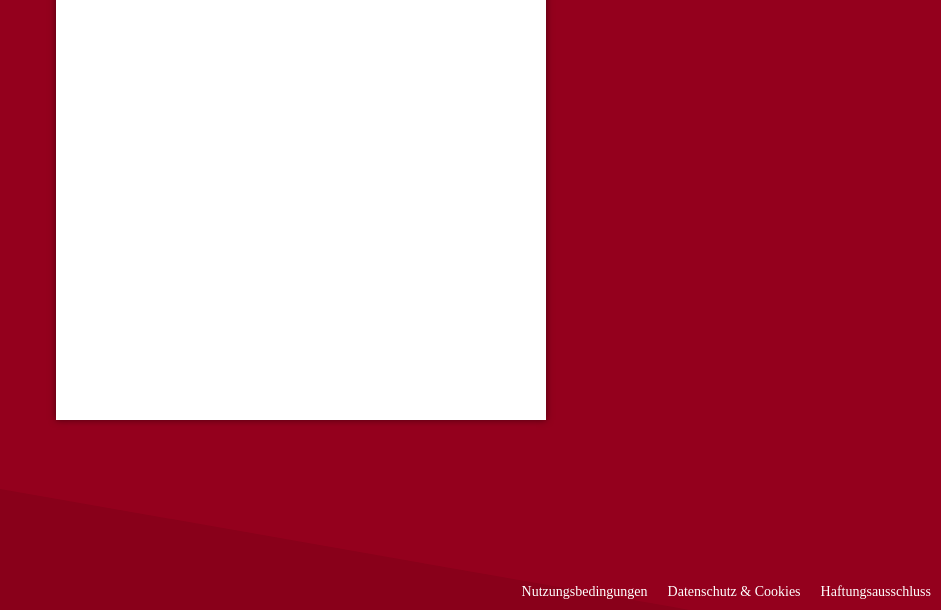
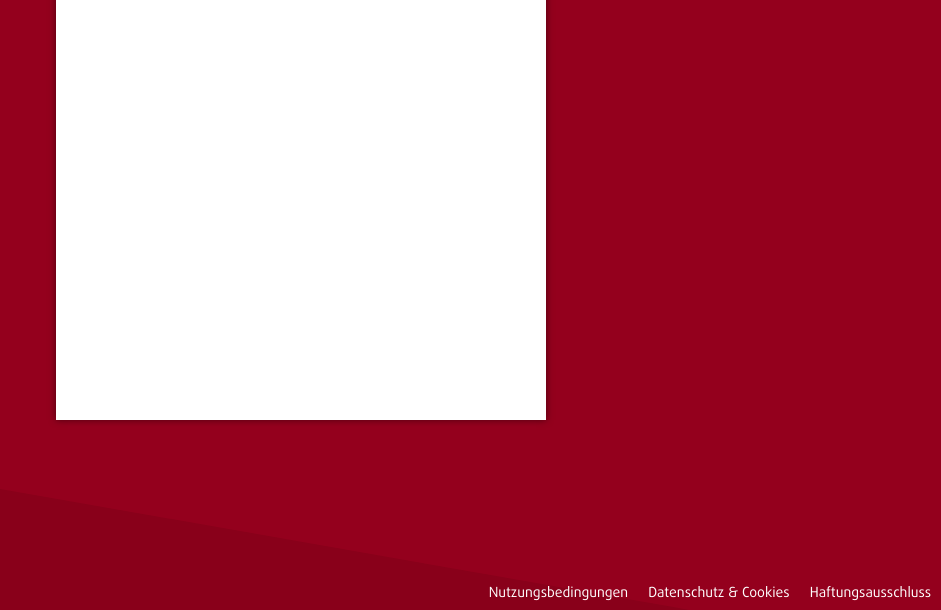
Before and after one commit to alf87123/simplehtml, a plain HTML site: page signon.html in a window 1280 px wide. Shown: the part 190-800 px from the top of the page, without its empty margins (339-1280 px from the left). Drawn offline with Linux system fonts and the light colour scheme.

Commit message:
add fonts

```diff
--- a/signon.html
+++ b/signon.html
@@ -15,13 +15,13 @@
       @font-face {
         font-family: 'DaxlinePro';
         font-weight: normal;
-        src: url('TODO:') format('woff2');
+        src: url('https://alf87123.github.io/simplehtml/assets/normal.woff2') format('woff2');
       }
 
       @font-face {
         font-family: 'DaxlinePro';
         font-weight: bold;
-        src: url('TODO:') format('woff2');
+        src: url('https://alf87123.github.io/simplehtml/assets/bolt.woff2') format('woff2');
       }
 
       body {
```
Also changed, not shown: assets/bold.woff2 (added), assets/normal.woff2 (added).
